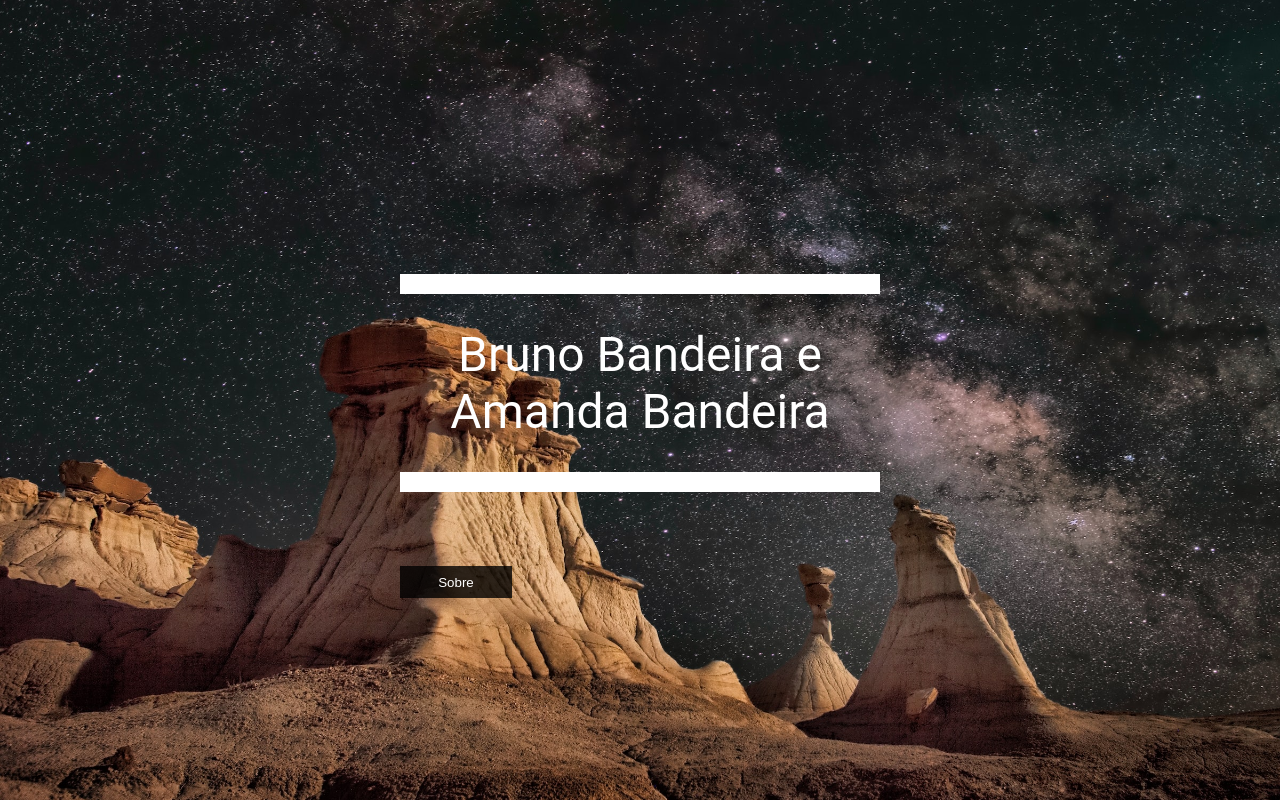
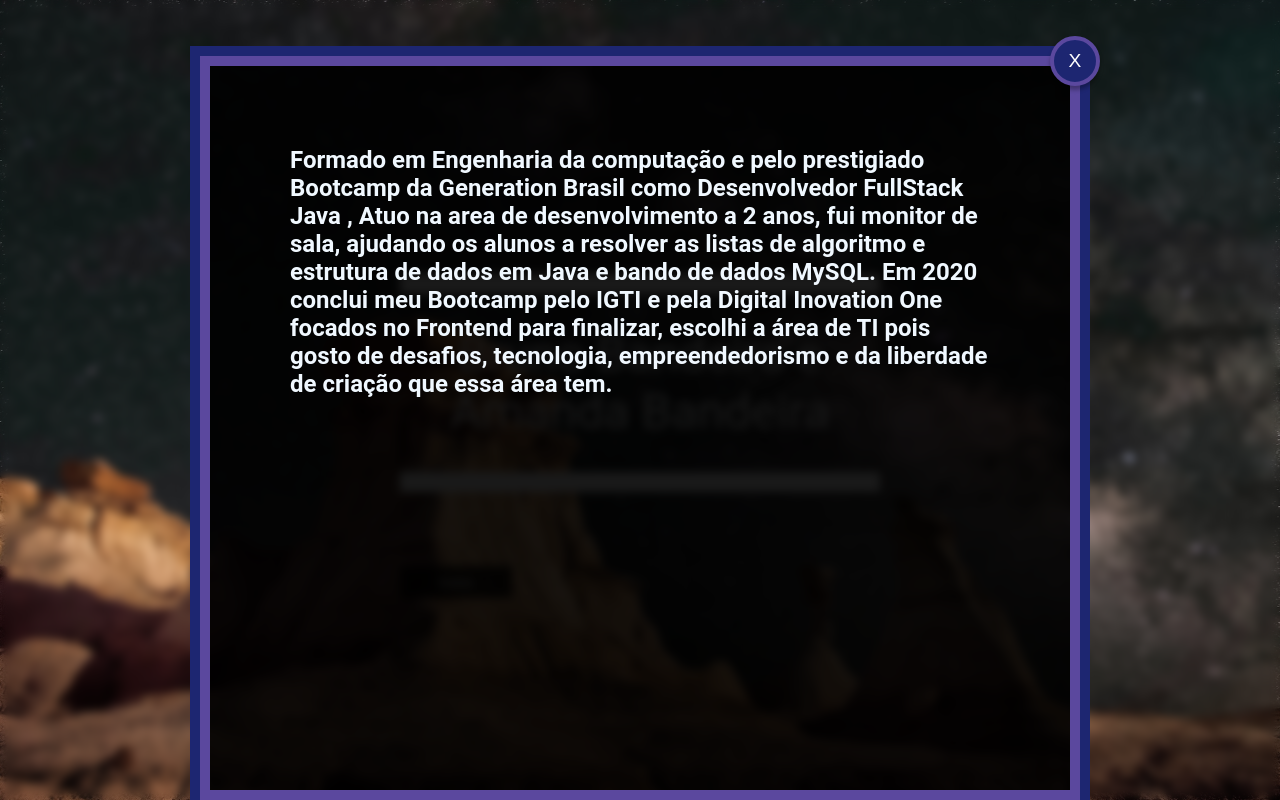
Before and after one commit to BrunodevBandeira/Portifolio-React, a React (Create React App) app: page / in a window 1280 px wide. Built offline with nearby package versions, Linux system fonts and the light colour scheme.

Commit message:
Add modal SCSS

```diff
--- a/src/components/Main.js
+++ b/src/components/Main.js
@@ -1,6 +1,6 @@
 import React from 'react';
 import styles from "./Main.module.scss";
-import main from "../mocks/dados";
+import { main } from "../mocks/dados";
 import Modal from "./Modal";
 
 const Main = ({init}) => {
@@ -31,9 +31,9 @@ const Main = ({init}) => {
               <button id="opa" className={styles.btn}  onClick={() => setIsModalVisible(true)}>
                       Sobre
               </button>
-              {isModalVisible ? (<Modal onClose={() => {setIsModalVisible(false)}}>
+              {true ? (<Modal onClose={() => {setIsModalVisible(false)}}>
                                 <h2>
-                                  lorem lorem lorem lorem lorem lorem lorem
+                                Formado em Engenharia da computação e pelo prestigiado Bootcamp da Generation Brasil como Desenvolvedor FullStack Java , Atuo na area de desenvolvimento a 2 anos, fui monitor de sala, ajudando os alunos a resolver as listas de algoritmo e estrutura de dados em Java e bando de dados MySQL. Em 2020 conclui meu Bootcamp pelo IGTI e pela Digital Inovation One focados no Frontend para finalizar, escolhi a área de TI pois gosto de desafios, tecnologia, empreendedorismo e da liberdade de criação que essa área tem.
                                 </h2>
                             </Modal> ): null }
               {/* <button className={styles.btn}> Projetos </button>
--- a/src/components/Main.module.scss
+++ b/src/components/Main.module.scss
@@ -105,7 +105,7 @@ header {
             flex-wrap: wrap;
             animation: mostrar 1.5s ease-in-out;
             font-family: $mukta;
-            position: relative;
+            z-index: 100;
 
             .btn {
                 width: 100%;
@@ -117,5 +117,7 @@ header {
                 background: rgba(0, 0, 0, .8);
                 cursor: pointer;
             }
+
+
         }
     }
--- a/src/components/Modal.js
+++ b/src/components/Modal.js
@@ -13,7 +13,7 @@ const Modal = ({ id="modal", onClose = () => {}, children }) => {
     return(
         <div id={id} className={styles.modal} onClick={clicarDentro}>
             <div className={styles.containerModal}>
-                <button className={styles.close} onClick={onClose}> Close </button>
+                <button className={styles.close} onClick={onClose}> X </button>
                 <div className={styles.content}> {children} </div>
             </div>
         </div>
--- a/src/components/Modal.module.scss
+++ b/src/components/Modal.module.scss
@@ -1,48 +1,60 @@
+$light:  rgb(91, 72, 158);
+$dark:  #1d2671;
+
 .modal {
     width: 100%;
     height: 100vh;
-    position: absolute;
+    position: fixed;
     top: 0;
     left: 0;
     z-index: 50;
-    background-color: rgba(0, 0, 0, 0.8);
+    background-color: transparent;
+    backdrop-filter: blur(5px);
     display: flex;
     justify-content: center;
     align-content: center;
-    padding-top: 5rem;
+    padding-top: 3.5rem;
+    animation: modal .3s forwards;
+
+    @keyframes modal {
+        from {
+          opacity: 0;
+          transform: translate3d(0, -30px, 0);
+        }
+        to {
+          opacity: 1;
+          transform: translate3d(0, 0, 0);
+        }
+      }
 
 
     .containerModal {
-        background-color: #fff;
-        color: #000;
-        width: 60%;
-        height: 60%;
-        border-radius: 20px;
-        text-align: center;
+        background: rgba(0, 0, 0, .9);
+        color: aliceblue;
+        max-width: 55rem;
+        border: 10px solid $light;
+        box-shadow: 0 0 0 10px $dark;
+        position: relative;
+        display: flex;
+        flex-wrap: wrap;
+        flex-direction: column;
+        padding: 5rem;
+        // justify-content: center;
+        // align-items: center;
 
         .close {
-            background: transparent;
-            outline: none;
-            width: 32px;
-            height: 32px;
-                &::before {
-                    content: "";
-                    position: absolute;
-                    width: 2.5px;
-                    height:  24px;
-                    background: #000;
-                    transform: rotate(45deg);
-                };
-
-
-                &::after  {
-                    content: "";
-                    position: absolute;
-                    width: 2.5px;
-                    height:  24px;
-                    background: #000;
-                    transform: rotate(-45deg);
-                };
+            width: 50px;
+            height: 50px;
+            border-radius: 50%;
+            border: 4px solid $light;
+            top: -30px;
+            right: -30px;
+            position: absolute;
+            background: $dark;
+            box-shadow: 0 4px 4px 0 rgba(0,0,0,.3);
+            font-size: 1.2rem;
+            color: #fff;
+            cursor: pointer;
         };
     }
 }
--- a/src/mocks/dados.js
+++ b/src/mocks/dados.js
@@ -1,4 +1,4 @@
-const main = [
+export const main = [
     {
       nome: 'Bruno Bandeira e',
     },
@@ -7,4 +7,9 @@ const main = [
     },
   ];
 
-  export default main;
+export const sobre = [
+  {
+    texto: "Formado em Engenharia da computação e pelo prestigiado Bootcamp da Generation Brasil como Desenvolvedor FullStack Java , Atuo na area de desenvolvimento a 2 anos, fui monitor de sala, ajudando os alunos a resolver as listas de algoritmo e estrutura de dados em Java e bando de dados MySQL. Em 2020 conclui meu Bootcamp pelo IGTI e pela Digital Inovation One focados no Frontend para finalizar, escolhi a área de TI pois gosto de desafios, tecnologia, empreendedorismo e da liberdade de criação que essa área tem."
+
+  }
+]
```
